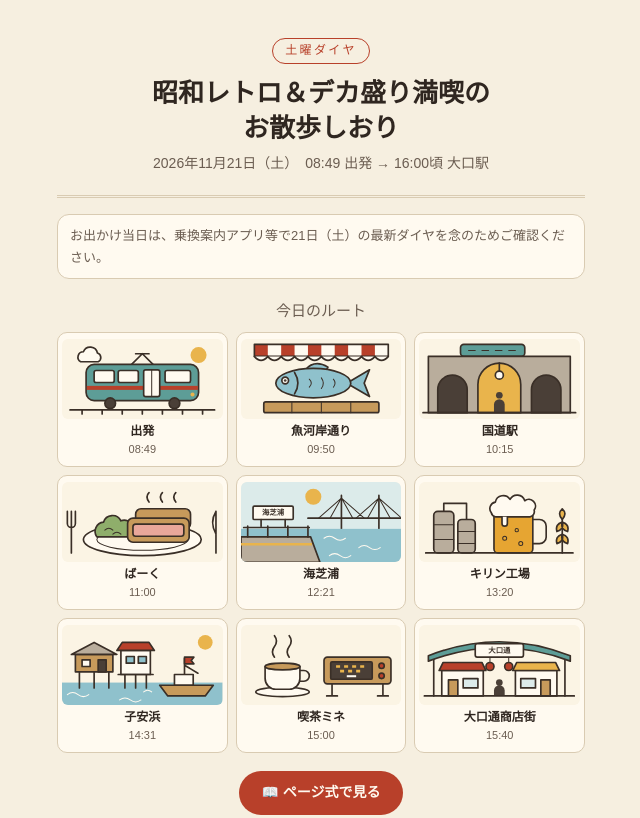
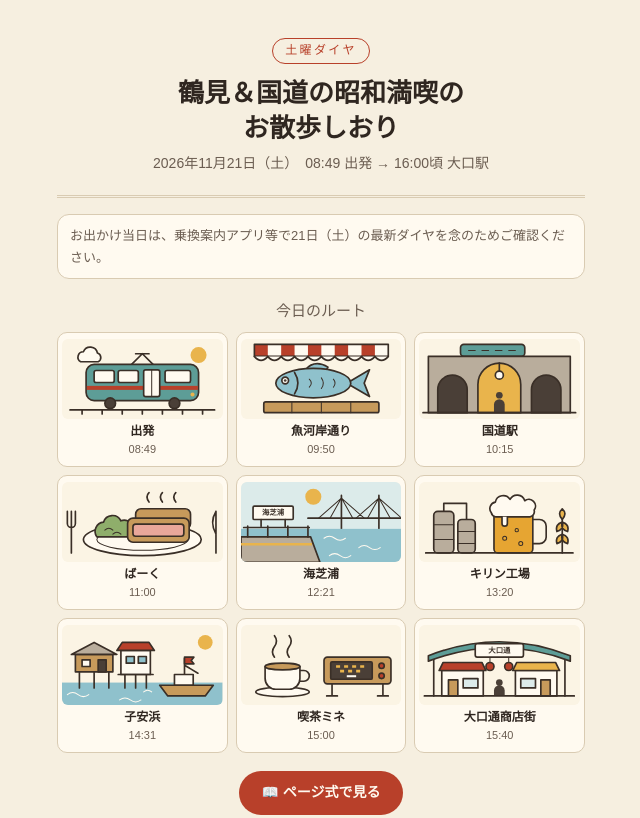
Before and after one commit to takaya-hayate/tsurumi-walk-shiori, a plain HTML site: page index.html in a window 1280 px wide. Shown: the top 818 px of the page, without its empty margins (319-959 px from the left). Drawn offline with Linux system fonts and the light colour scheme.

Commit message:
style: 表紙のタイトルを「鶴見＆国道の昭和満喫のお散歩しおり」に変更
Co-Authored-By: Claude Fable 5.2 <noreply@anthropic.com>

```diff
--- a/index.html
+++ b/index.html
@@ -5,7 +5,7 @@
 <meta name="viewport" content="width=device-width, initial-scale=1, viewport-fit=cover">
 <meta name="format-detection" content="telephone=no">
 <meta name="robots" content="noindex, nofollow">
-<title>鶴見・生麦 お散歩しおり</title>
+<title>鶴見＆国道 お散歩しおり</title>
 <style>
   :root {
     --paper: #f6efe0;
@@ -599,7 +599,7 @@
 <div class="page cover" id="s0">
   <header>
     <span class="kicker">土曜ダイヤ</span>
-    <h1>昭和レトロ＆デカ盛り満喫の<br>お散歩しおり</h1>
+    <h1>鶴見＆国道の昭和満喫の<br>お散歩しおり</h1>
     <p class="date">2026年11月21日（土）　08:49 出発 → 16:00頃 大口駅</p>
   </header>
 
```
